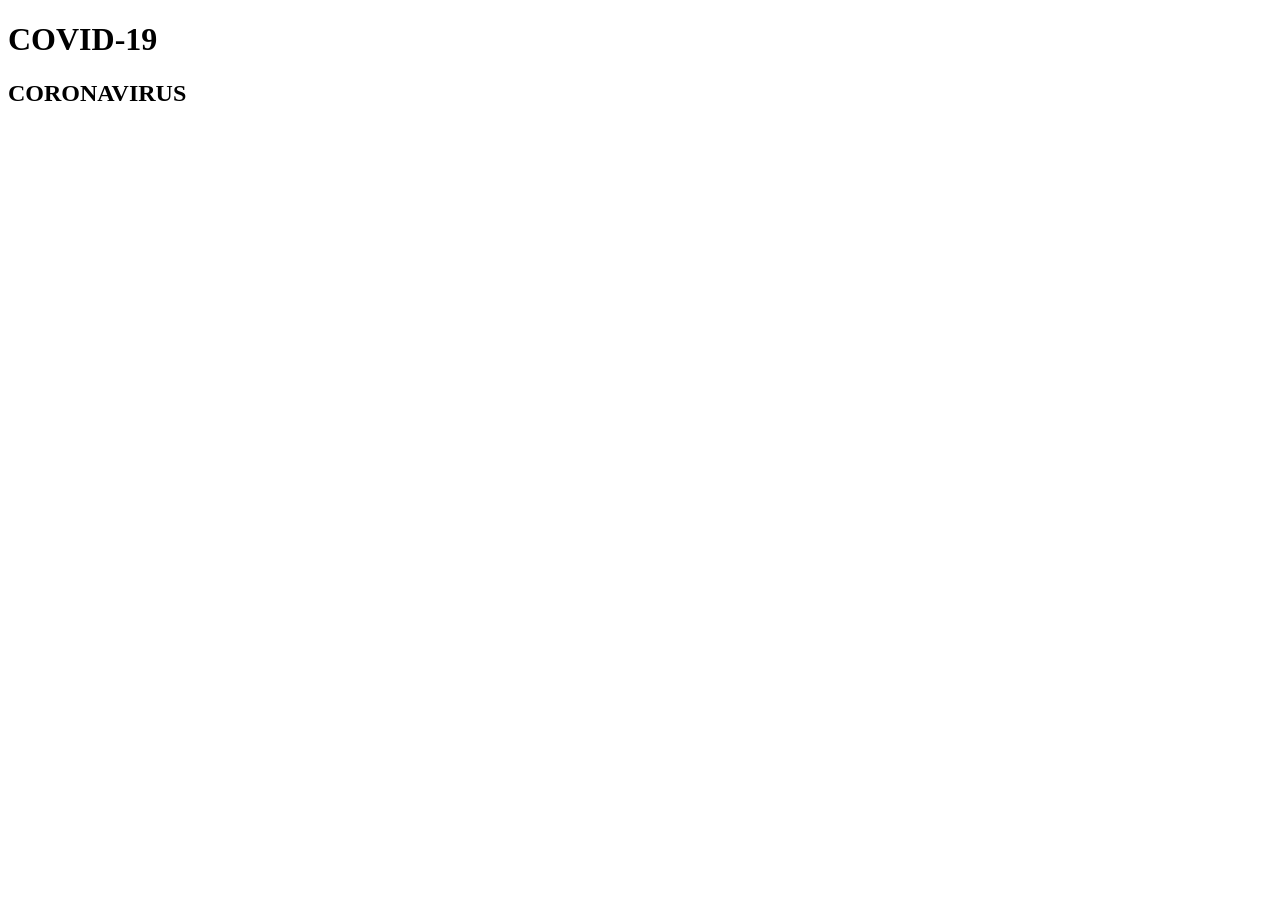
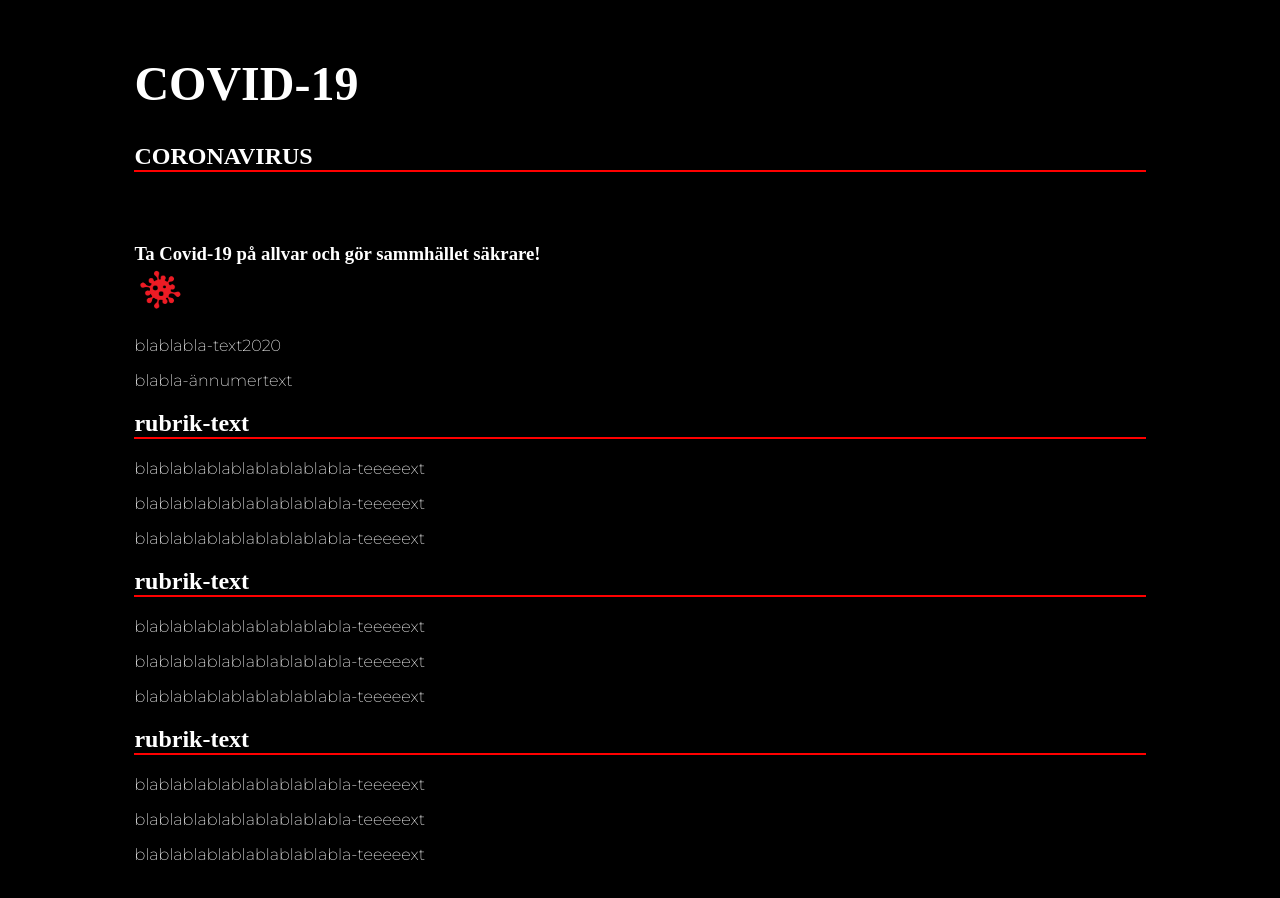
Before and after one commit to ElliotThuren/Kampanj-Individuell-Webbplats-ElliotThuren, a plain HTML site: page index.html in a window 1280 px wide. Before the commit the page ends 800 px from the top, so only its background shows below. Drawn offline with Linux system fonts and the light colour scheme; files that its build step writes are made by us from their sources.

Commit message:
14/12-2020
Har jobbat mer med hemsidan men får inte css att fungera

```diff
--- a/index.html
+++ b/index.html
@@ -13,7 +13,25 @@
         <h2 id="2">CORONAVIRUS</h2>
     </header>
     <main>
+        <aside class="info">
+            <h3>Ta Covid-19 på allvar och gör sammhället säkrare!</h3>
+            <img width="50px" src="CoronaTransparent2.png" alt="Picture of red bacteria">
+        </aside>
+        <p class="lead">blablabla-text<time datetime="2020">2020</time></p>
+        <p>blabla-ännumertext</p>
 
+        <h2 id="3">rubrik-text</h2>
+        <p>blablablablablablablablabla-teeeeext</p>
+        <p>blablablablablablablablabla-teeeeext</p>
+        <p>blablablablablablablablabla-teeeeext</p>
+        <h2 id="4">rubrik-text</h2>
+        <p>blablablablablablablablabla-teeeeext</p>
+        <p>blablablablablablablablabla-teeeeext</p>
+        <p>blablablablablablablablabla-teeeeext</p>
+        <h2 id="5">rubrik-text</h2>
+        <p>blablablablablablablablabla-teeeeext</p>
+        <p>blablablablablablablablabla-teeeeext</p>
+        <p>blablablablablablablablabla-teeeeext</p>
     </main>
 </body>
 </html>
--- a/style.css
+++ b/style.css
@@ -0,0 +1,39 @@
+body {
+    background-size: cover;
+    background-color: #000000;
+    font-size: 1rem;
+    font-family: 'Montserrat, sans-serif, font-weight: 400';
+  }
+
+  main, header, footer {
+    width: 80%;
+    margin: 0 auto;
+    padding: 1rem;
+    background-color: rgba(0, 0, 0, 0.4);
+    color: #ffffff;
+  }
+
+  p {
+    color: #ffffff;
+    font-family: 'Montserrat', sans-serif;
+  }
+
+  h1 {
+    font-size: 3rem;
+    color: #ffffff;
+  }
+
+  h2 {
+    color: #ffffff;
+    border-bottom: 2px solid #ff0000;
+  }
+
+  h3 {
+    color: #ffffff;
+    background-color: #000000;
+    margin-bottom: 0.2px;
+  }
+
+  li {
+    color: #ffffff;
+  }
```
Also changed, not shown: CoronaTransparent2.png (added), 1 other file.
